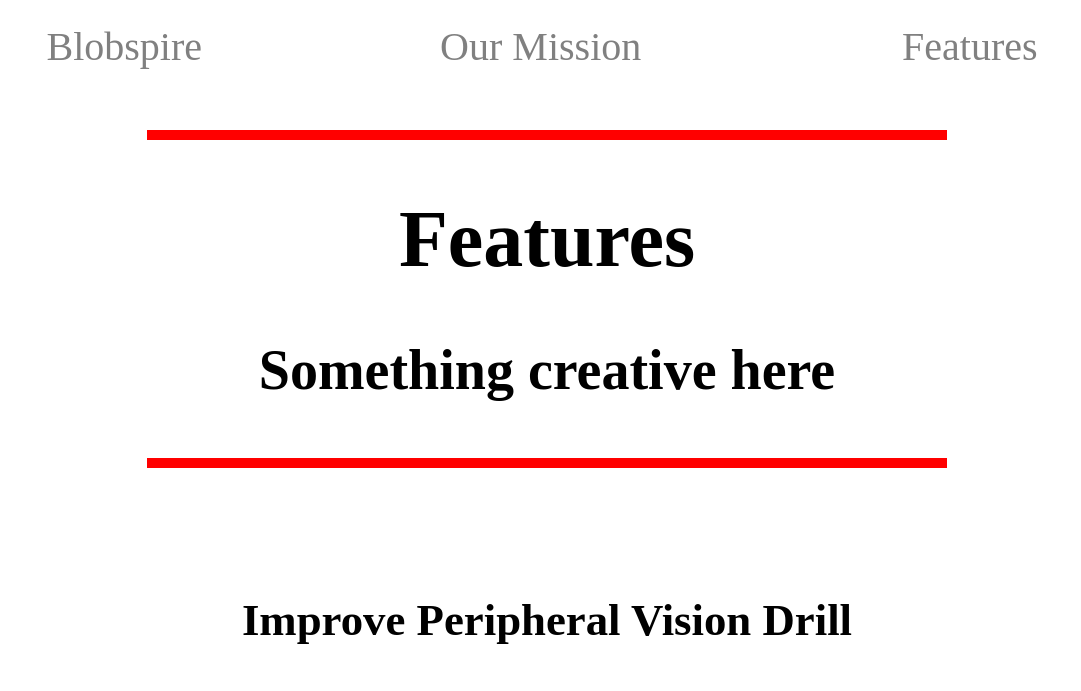
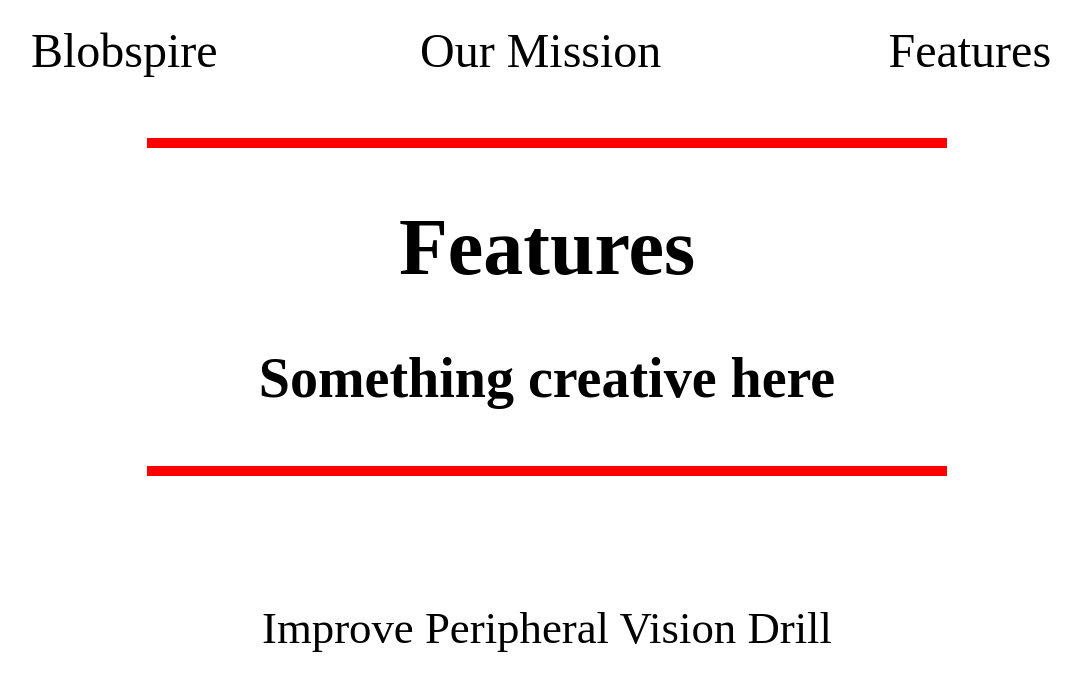
Before and after one commit to blobspire/blobspire.github.io, a Jekyll site: the page features/index.html, which Jekyll copies as it is, in a window 1280 px wide. Shown: the top 691 px of the page, without its empty margins (93-1174 px from the left). Built offline with Jekyll 4.4.1, drawn with Linux system fonts in a browser that asks for light colours.

Commit message:
update display - and standardize display section mostly

```diff
--- a/features/index.html
+++ b/features/index.html
@@ -4,26 +4,6 @@
 <title> Blobspire - Let's change the world
 </title>
 <style>
-
-a:link {
-    color: gray;
-    text-decoration: none;
-}
-
-a:visited {
-    color: gray;
-    text-decoration: none;
-}
-
-a:hover {
-    color: gray;
-    text-decoration: underline;
-}
-
-a:active {
-    color: gray;
-    text-decoration: underline;
-}
 
 body {
     font-size: 100%;
@@ -52,10 +32,14 @@ text-align:center;
 	font-size: 2.8em;
 	margin:auto;
 	text-align:center;
-	font-weight: bold;
 	color: black;
+	text-decoration: none;
+
 }
 
+a#featureOption:hover {
+	text-decoration: underline;
+}
 
 ul {
     list-style-type: none;
@@ -71,7 +55,7 @@ li {
 }
 
 li a {
-    font-size: 2.5em;
+    font-size: 3em;
     display: block;
     color: #666;
     text-align: center;
@@ -86,6 +70,22 @@ li a:hover:not(.active) {
 li a.active {
     color: green;
     background-color: #4CAF50;
+}
+
+#colorType {
+    color: black;
+    -webkit-animation: mymove 5s infinite; /* Chrome, Safari, Opera */
+    animation: mymove 5s infinite;
+}
+
+/* Chrome, Safari, Opera */
+@-webkit-keyframes mymove {
+    50% {color: black;} <!-- one that changes (same with below) -->
+}
+
+/* Standard syntax */
+@keyframes mymove {
+    50% {color: black;}
 }
 
 </style>
```
